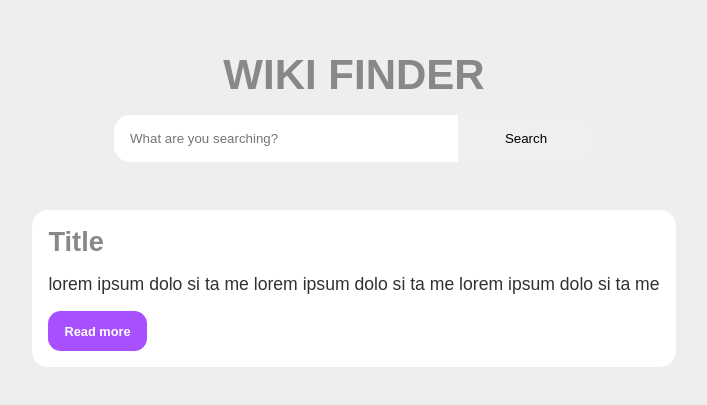
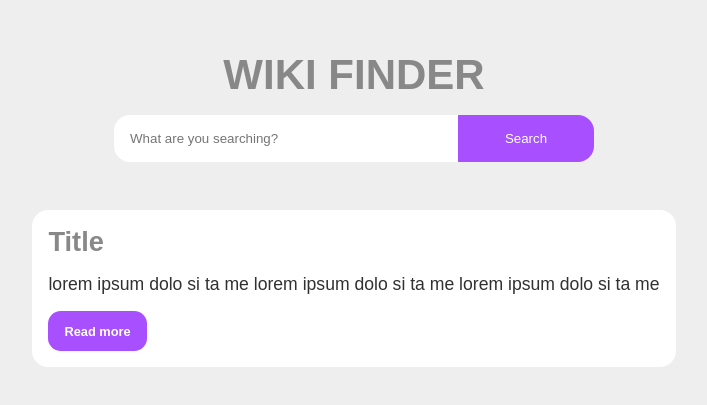
Before and after one commit to PJMantoss/wiki_finder, a React (Create React App) app: page / in a window 1280 px wide. Shown: the part 183-588 px from the top of the page, without its empty margins (286-993 px from the left). Built offline with nearby package versions, Linux system fonts and the light colour scheme.

Commit message:
update App

```diff
--- a/src/App.css
+++ b/src/App.css
@@ -45,6 +45,9 @@ h1{
 
 #searchBtn{
   flex: 1;
+  background: #A84fff;
+  color: #fff;
+  cursor: pointer;
 }
 
 .searchBox:focus-within {
```
